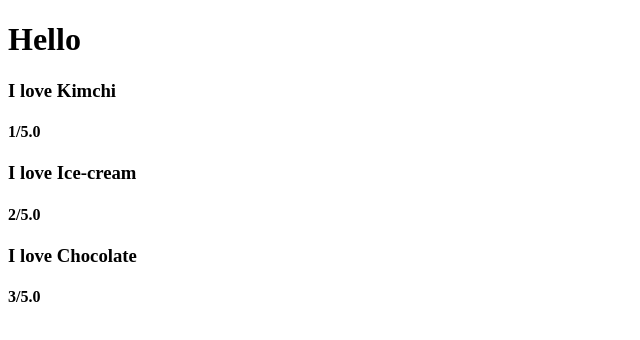
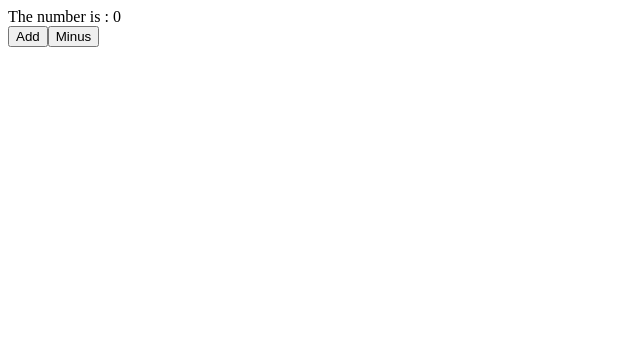
Before and after one commit to hyeri0903/movie_app_2022, a React (Create React App) app: page / in a window 1280 px wide. Shown: the top 340 px of the page, without its empty margins (0-640 px from the left). Built offline with nearby package versions, Linux system fonts and the light colour scheme.

Commit message:
11.0 Class Components and State

```diff
--- a/src/App.js
+++ b/src/App.js
@@ -1,50 +1,28 @@
 import React from 'react';
 import PropTypes from "prop-types";
+import { render } from '@testing-library/react';
 
-function Food({ name, rating}){
-  console.log(name);
-  return (
-    <div>
-      <h3>I love {name}</h3>
-      <h4>{rating}/5.0</h4>
-    </div>
+class App extends React.Component {
+  state = {
+    count: 0
+  };
 
-  );
-}
+  add = () => {
+    console.log('add');
+  }
+  minus = () => {
+    console.log('minus');
+  }
 
-Food.propTypes = {
-  name: PropTypes.string.isRequired,
-  rating: PropTypes.number.isRequired,
-}
-
-const foodILike = [
-  {
-    name: "Kimchi",
-    rating: 1
-  },
-  {
-    name: "Ice-cream",
-    rating: 2
-  },
-  {
-    name: "Chocolate",
-    rating: 3
+  render() {
+    return (
+      <div>
+        <hi>The number is : {this.state.count}</hi><br />
+        <button onClick={this.add()}>Add</button>
+        <button onClick={this.minus()}>Minus</button>
+      </div>
+    );
   }
-]
-
-function renderFood(dish) {
-  console.log(dish);
-  return <Food name={dish.name} rating={dish.rating} />
-}
-
-
-function App() {
-  return (
-    <div>
-      <h1>Hello</h1>
-      {foodILike.map(renderFood)}
-    </div>
-  );
 }
 
 export default App;
```
